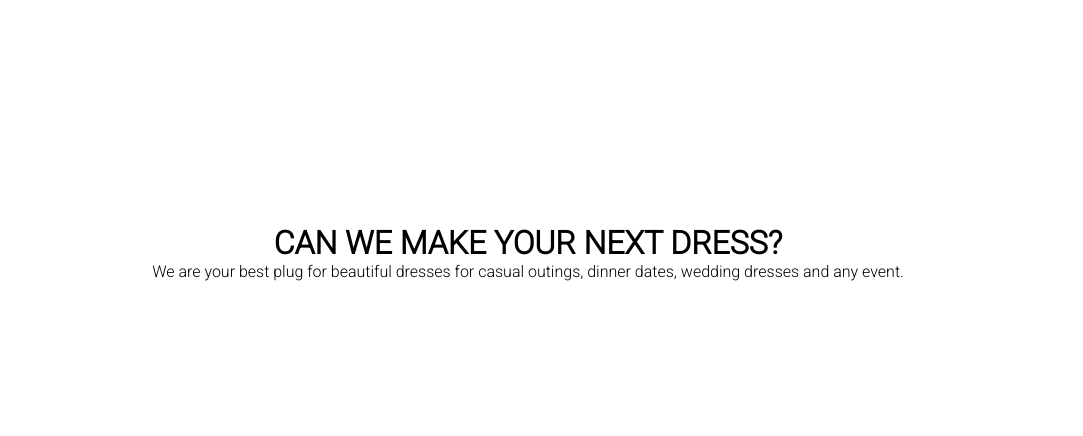
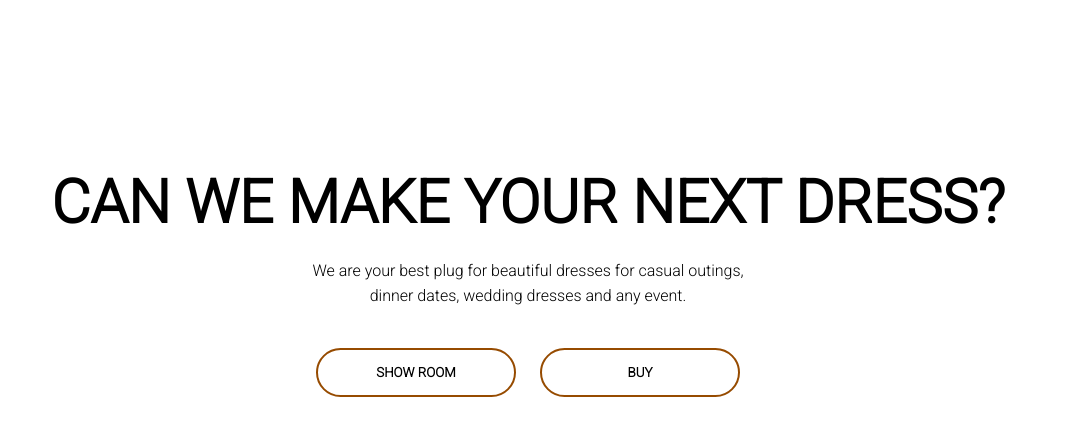
Before and after one commit to Adezayn/fashion-design, a plain HTML site: page index.html in a window 1280 px wide. Shown: the part 148-584 px from the top of the page, without its empty margins (112-1195 px from the left). Drawn offline with Linux system fonts and the light colour scheme.

Commit message:
added buttons

```diff
--- a/index.css
+++ b/index.css
@@ -60,3 +60,48 @@ body{
     color: #000;
     transform: translateY(-50%);
 }
+
+.content h1{
+    font-size:60px;
+    margin-top:80px;
+}
+
+.content p{
+    margin: 20px auto;
+    font-weight: 100;
+    line-height: 25px;
+}
+
+button{
+    width: 200px;
+    padding:15px 0;
+    text-align: center;
+    margin: 20px 10px ;
+    border-radius: 25px;
+    font-weight: bold;
+    border:2px solid  #964B00;
+    background: transparent;
+    cursor: pointer;
+    position: relative;
+    overflow: hidden;
+}
+
+span{
+    background: #964B00;
+    border-radius: 25px;
+    height: 100%;
+    width: 0;
+    position: absolute;
+    left: 0;
+    bottom: 0;
+    z-index: -1;
+    transition: 0.5s;
+}
+
+button:hover span{
+    width:100%;
+}
+
+button:hover{
+    border: none;
+}
--- a/index.html
+++ b/index.html
@@ -24,7 +24,13 @@
       <div class="content">
           <h1>CAN WE MAKE YOUR NEXT DRESS?</h1>
           <p>We are your best plug for beautiful dresses for casual outings,
-               dinner dates, wedding dresses and any event. </p>
+               <br>dinner dates, wedding dresses and any event. </p>
+
+               <div>
+                <button type="btn"><span></span>SHOW ROOM</button>
+                <button type="btn"><span></span>BUY</button>
+            </div>
       </div>
+
     </body>
 </html>
```
